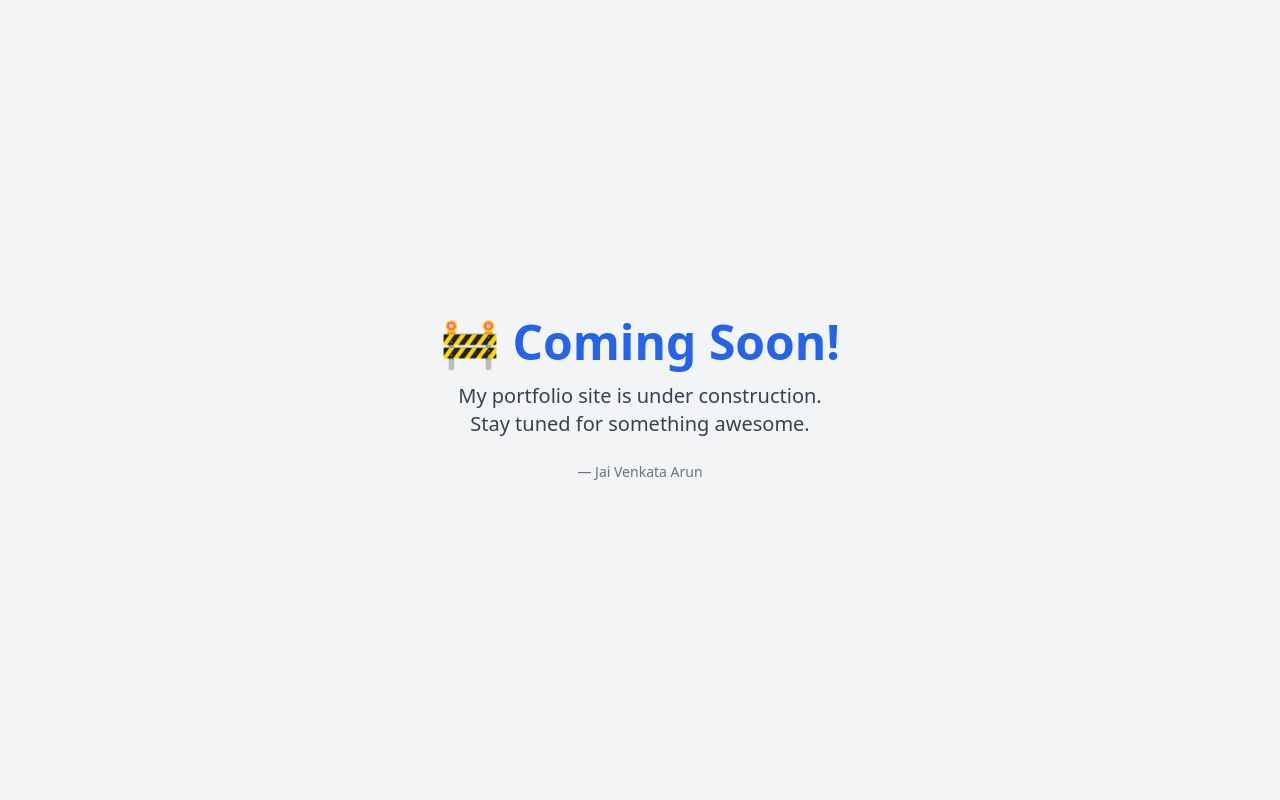
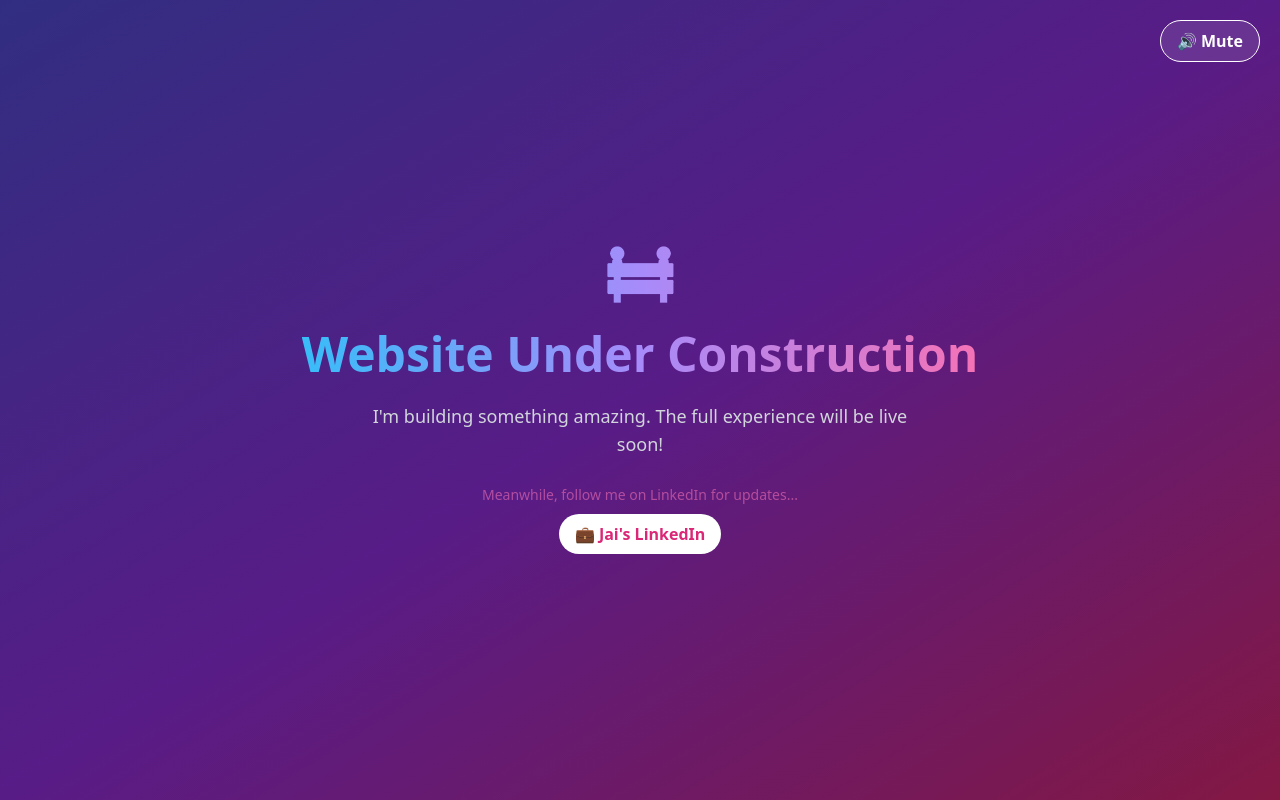
Before and after one commit to Jaivenkataarunakula/jai-portfolio, a Flask app: page / in a window 1280 px wide. Run offline with Flask 3, Linux system fonts and the light colour scheme; some libraries are stand-ins or nearby versions.

Commit message:
some chnages to sorry page

```diff
--- a/templates/coming_soon.html
+++ b/templates/coming_soon.html
@@ -2,14 +2,99 @@
 <html lang="en">
 <head>
   <meta charset="UTF-8">
-  <title>Site Under Construction</title>
+  <title>🚧 Coming Soon</title>
   <script src="https://cdn.tailwindcss.com"></script>
+  <style>
+    @keyframes fadeIn {
+      0% { opacity: 0; transform: translateY(20px); }
+      100% { opacity: 1; transform: translateY(0); }
+    }
+
+    .fade-in {
+      animation: fadeIn 1s ease-out forwards;
+    }
+
+    .glow-text {
+      background: linear-gradient(to right, #38bdf8, #a78bfa, #f472b6);
+      -webkit-background-clip: text;
+      -webkit-text-fill-color: transparent;
+      font-weight: bold;
+    }
+
+    .floating {
+      animation: float 3s ease-in-out infinite;
+    }
+
+    @keyframes float {
+      0%, 100% { transform: translateY(0); }
+      50% { transform: translateY(-10px); }
+    }
+
+    .blink {
+      animation: blink 1s infinite;
+    }
+
+    @keyframes blink {
+      50% { opacity: 0.4; }
+    }
+
+    #musicToggle {
+      position: absolute;
+      top: 20px;
+      right: 20px;
+      background-color: rgba(255, 255, 255, 0.1);
+      color: white;
+      padding: 0.5rem 1rem;
+      border-radius: 9999px;
+      font-weight: bold;
+      border: 1px solid white;
+      cursor: pointer;
+      z-index: 100;
+    }
+
+    #musicToggle:hover {
+      background-color: rgba(255, 255, 255, 0.2);
+    }
+  </style>
 </head>
-<body class="bg-gray-100 flex items-center justify-center h-screen text-center">
-  <div>
-    <h1 class="text-5xl font-bold text-blue-600 mb-4">🚧 Coming Soon!</h1>
-    <p class="text-xl text-gray-700 mb-6">My portfolio site is under construction.<br>Stay tuned for something awesome.</p>
-    <p class="text-sm text-gray-500">— Jai Venkata Arun</p>
+<body class="relative bg-gradient-to-br from-indigo-900 via-purple-900 to-pink-900 min-h-screen flex items-center justify-center text-white">
+
+  <!-- Music Toggle Button -->
+  <button id="musicToggle">🔊 Mute</button>
+
+  <!-- Content -->
+  <div class="text-center space-y-6 fade-in">
+    <div class="text-6xl font-extrabold glow-text floating">🚧</div>
+    <h1 class="text-4xl md:text-5xl font-bold glow-text">Website Under Construction</h1>
+    <p class="text-lg text-gray-300 max-w-xl mx-auto">I'm building something amazing. The full experience will be live soon!</p>
+
+    <div class="mt-6">
+      <span class="text-sm text-pink-400 blink">Meanwhile, follow me on LinkedIn for updates...</span><br>
+      <a href="https://www.linkedin.com/in/jaivenkataarunakula" class="inline-block mt-2 bg-white text-pink-600 font-bold px-4 py-2 rounded-full hover:bg-pink-100 transition">💼 Jai's LinkedIn</a>
+    </div>
   </div>
+
+  <!-- Music -->
+  <audio id="bgMusic" autoplay loop>
+    <source src="{{ url_for('static', filename='background.mp3') }}" type="audio/mp3">
+    Your browser does not support the audio element.
+  </audio>
+
+  <!-- Script -->
+  <script>
+    const music = document.getElementById("bgMusic");
+    const toggle = document.getElementById("musicToggle");
+
+    toggle.addEventListener("click", () => {
+      if (music.paused) {
+        music.play();
+        toggle.innerText = "🔊 Mute";
+      } else {
+        music.pause();
+        toggle.innerText = "🔇 Play";
+      }
+    });
+  </script>
+
 </body>
 </html>
```
Also changed, not shown: 1 other file.
